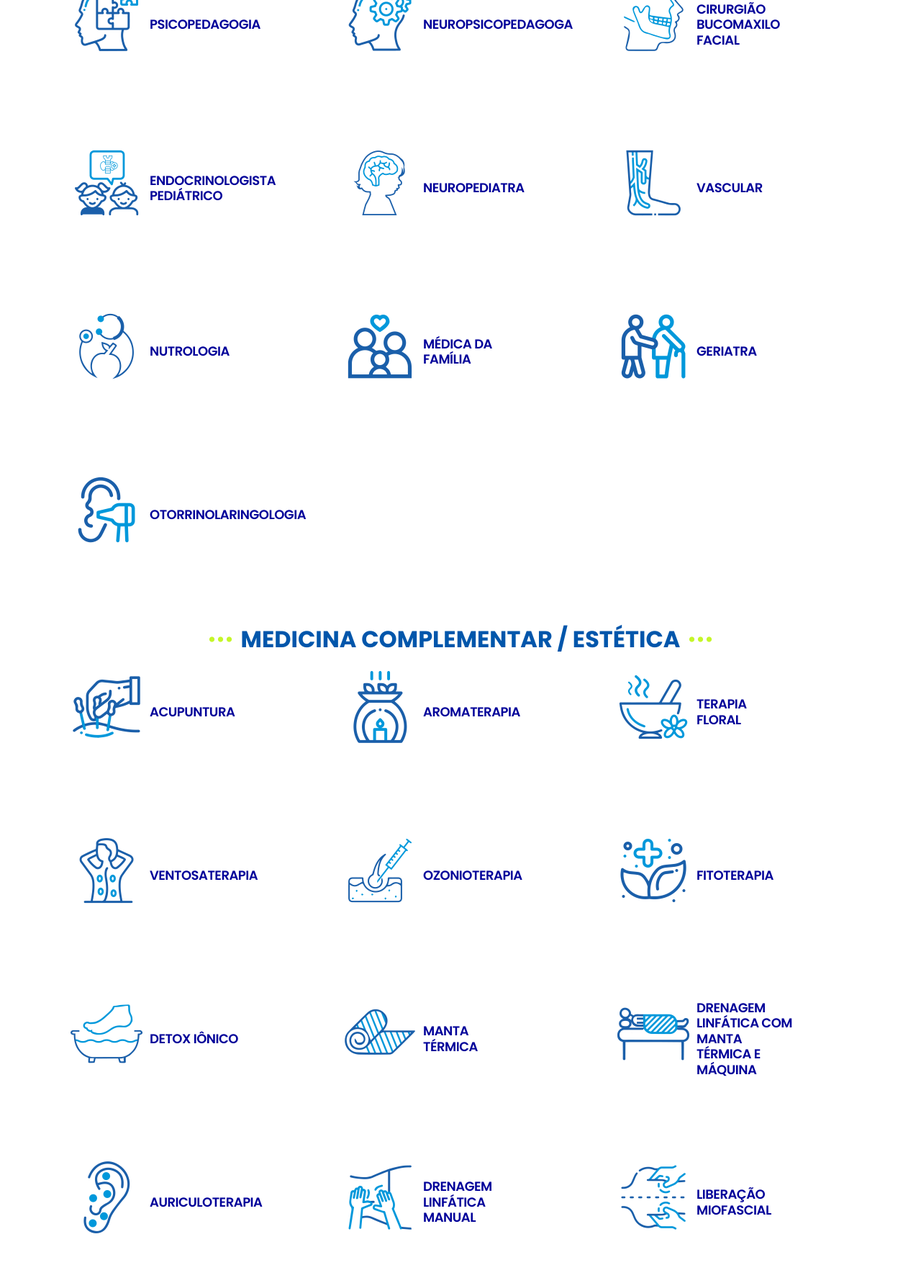
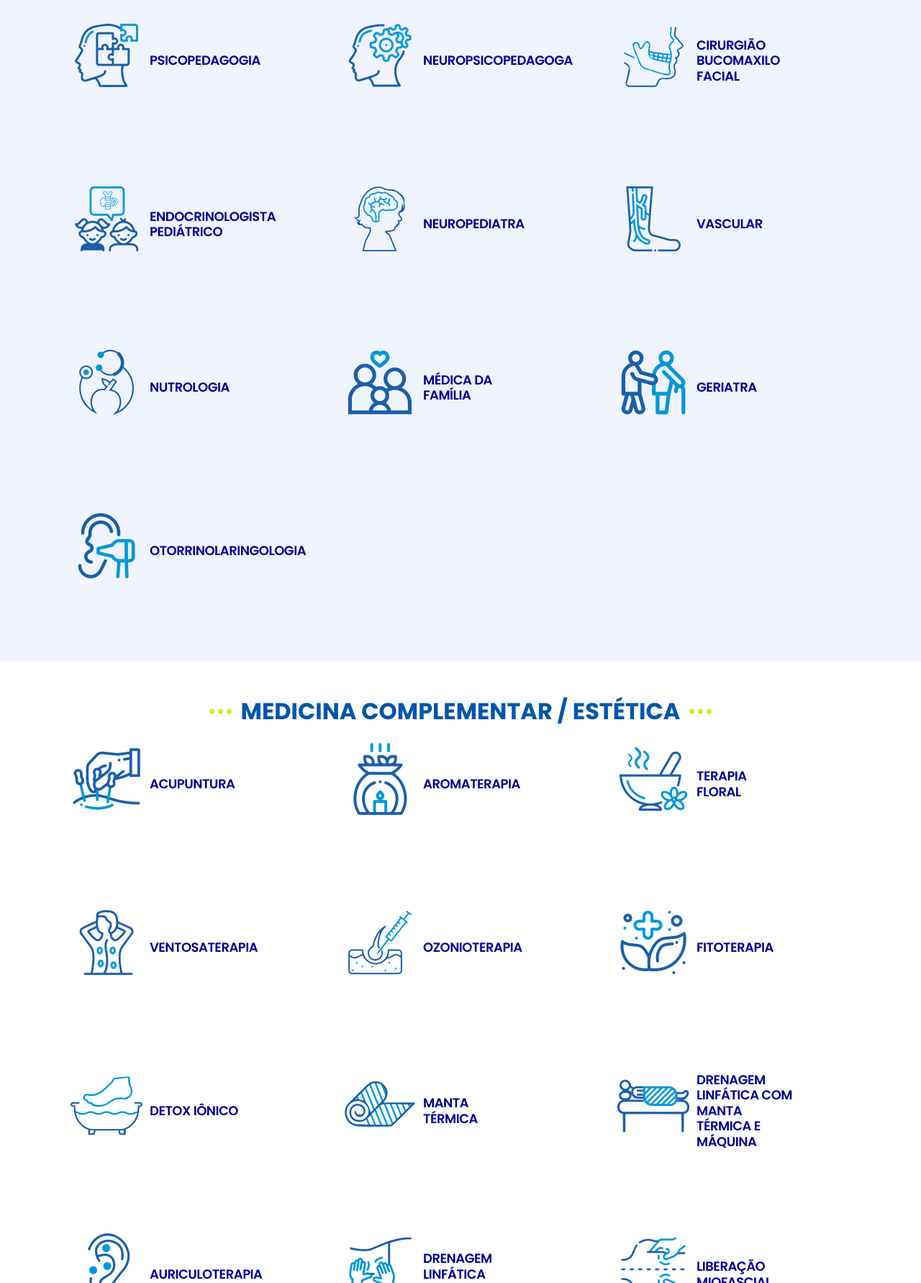
Before and after one commit to Eveneto/efycard, a Next.js app: page /home-2 in a window 1280 px wide. Shown: the part 10218-12000 px from the top of the page at 72% size. Built offline with nearby package versions, Linux system fonts and the light colour scheme.

Commit message:
Nova versão

```diff
--- a/components/homes/home/Exames.tsx
+++ b/components/homes/home/Exames.tsx
@@ -84,6 +84,7 @@ const CoreFeaturesHomeThree = () => {
                 </div>
 
                 {/* Especialidades */}
+                <div className="specialties-background">
                     <div className="row">
                         <div className="col-xl-12">
                             <h3 className="custom-title">{core_features_content.title_specialties}</h3>
@@ -106,9 +107,11 @@ const CoreFeaturesHomeThree = () => {
                             </div>
                         ))}
                     </div>
+                </div>
+
 
                 {/* Medicina Complementar / Estética */}
-                <div className="row mb-50">
+                <div className="row mb-50 mt-50">
                     <div className="col-xl-12">
                         <h3 className="custom-title">{core_features_content.title_complementary_medicine}</h3>
                     </div>
--- a/public/assets/css/main.css
+++ b/public/assets/css/main.css
@@ -3642,3 +3642,27 @@ h3.custom-title::after {
 	color: black;
 	font-size: 20px;
   }
+
+  /* Estilo para a seção de especialidades com espaçamento em cima e embaixo */
+	.specialties-background {
+		position: relative;
+		width: 100%;
+		min-height: 100vh; /* Garantir que a altura ocupe toda a tela */
+		padding-top: 50px; /* Espaçamento de 50px em cima e embaixo */
+	}
+
+	.specialties-background::before {
+		content: "";
+		position: absolute;
+		top: 0;
+		left: 50%;
+		width: 100vw;
+		margin-left: -50vw;
+		height: 100%;
+		background-color: #F0F4FF;
+		z-index: -1;
+	}
+
+	.mt-50{
+		margin-top: 50px;
+	}
```
Also changed, not shown: components/homes/home/index.tsx (+4 -4 lines). Lines whose indentation alone changed are shown as unchanged.
